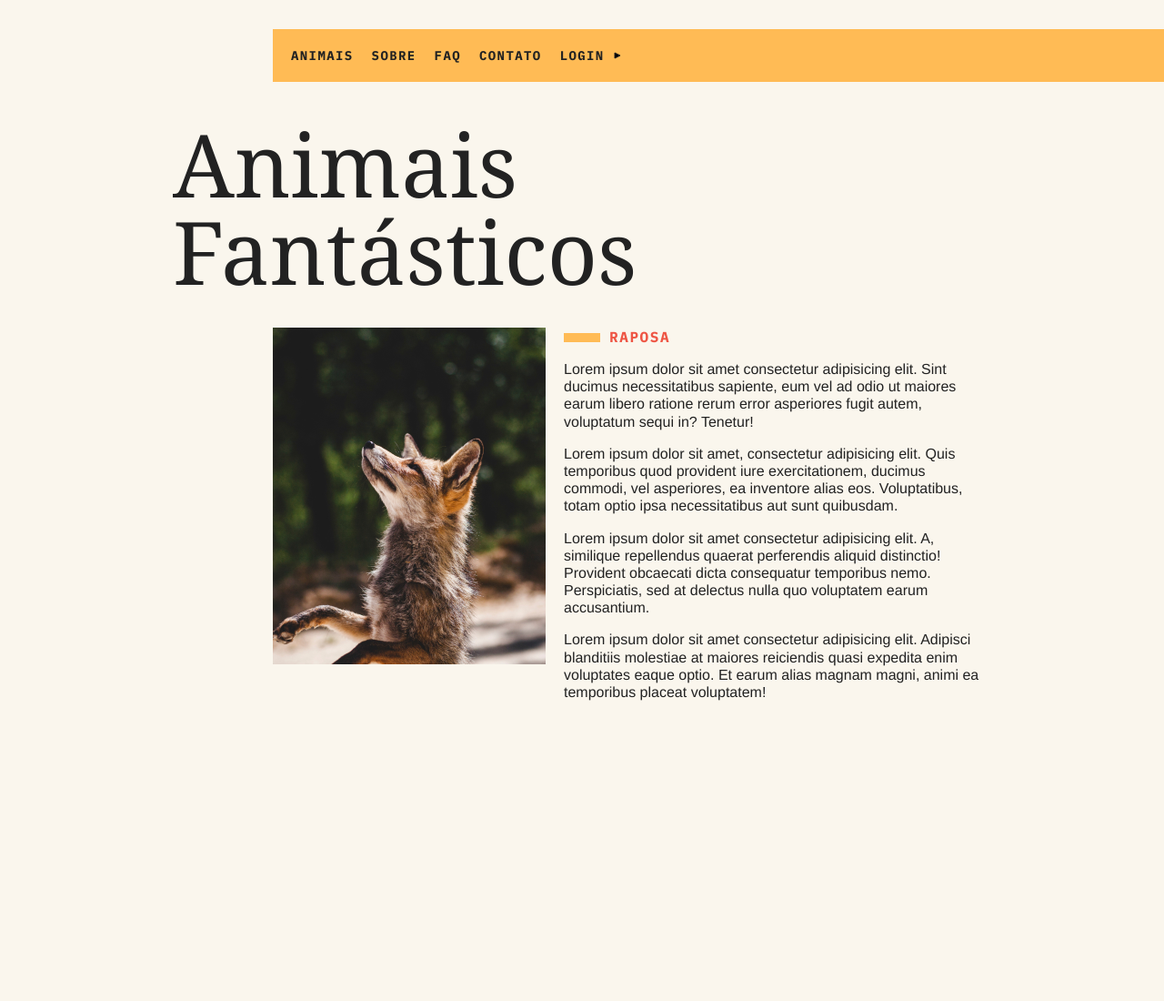
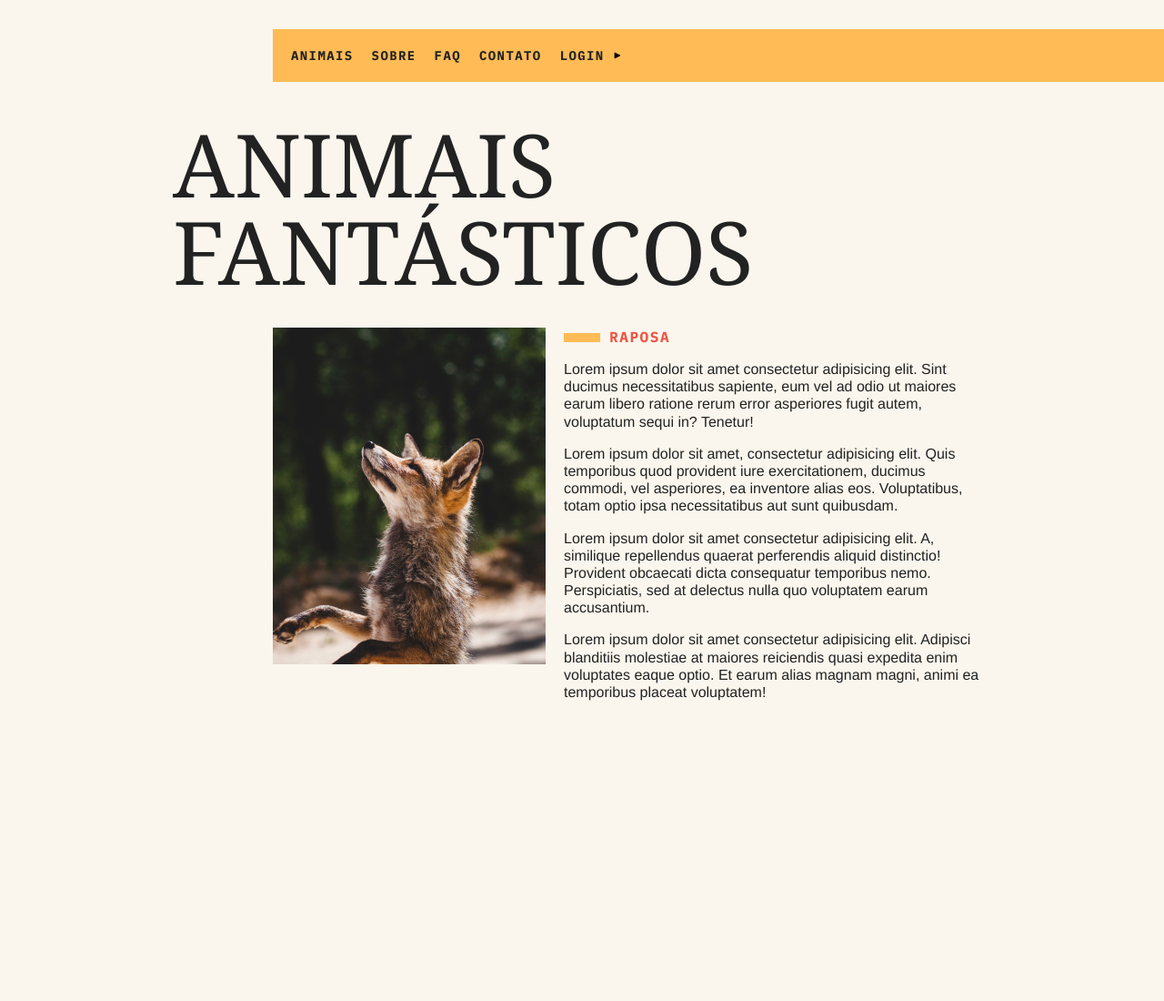
Before and after one commit to ArthurThomasLC/projeto-final, a website: page index.html in a window 1280 px wide. Shown: the top 1100 px of the page at 91% size. Drawn offline with Linux system fonts and the light colour scheme; no server answers.

Commit message:
ajuste de fontes

```diff
--- a/index.html
+++ b/index.html
@@ -34,7 +34,7 @@
       </ul>
     </nav>
     <section class="grid-section animais" data-anime="scroll" id="animais">
-      <h1 class="titulo">Animais Fantásticos</h1>
+      <h1 class="titulo">ANIMAIS FANTÁSTICOS</h1>
       <ul class="animais-lista" data-tab="menu">
         <li>
           <img src="./img/imagem1.jpg" alt="Raposa">
```
